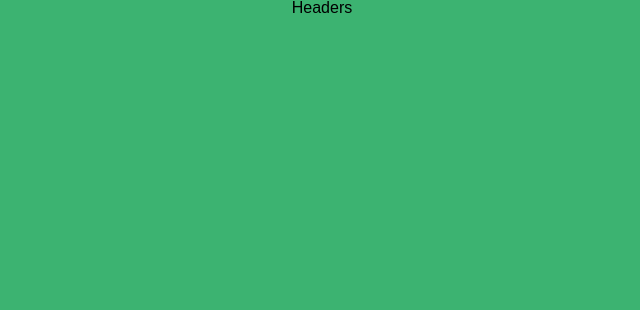
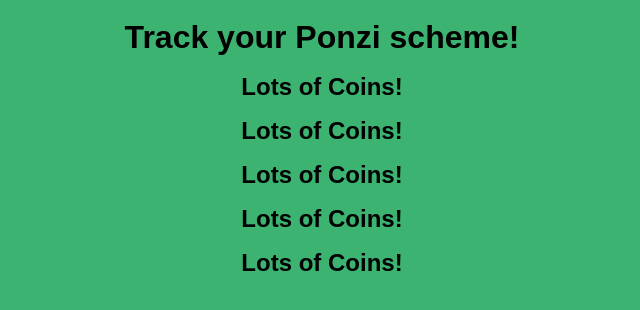
Before and after one commit to alsleaders/cryptoticker, a React (Create React App) app: page / in a window 1280 px wide. Shown: the top 310 px of the page, without its empty margins (318-958 px from the left). Built offline with nearby package versions, Linux system fonts and the light colour scheme.

Commit message:
components showing in DOM

```diff
--- a/src/App.js
+++ b/src/App.js
@@ -4,7 +4,12 @@ import Headers from './components/Headers'
 
 class App extends Component {
   render() {
-    return <>Headers </>
+    return (
+      <>
+        <Headers />
+        <Coins />
+      </>
+    )
   }
 }
 
--- a/src/components/Coins.js
+++ b/src/components/Coins.js
@@ -3,10 +3,13 @@ import React, { Component } from 'react'
 class Coins extends Component {
   render() {
     return (
-      <h1>
-        Lots of Coins! Lots of Coins! Lots of Coins! Lots of Coins! Lots of
-        Coins!
-      </h1>
+      <>
+        <h2>Lots of Coins!</h2>
+        <h2>Lots of Coins!</h2>
+        <h2>Lots of Coins!</h2>
+        <h2>Lots of Coins!</h2>
+        <h2>Lots of Coins!</h2>
+      </>
     )
   }
 }
```
